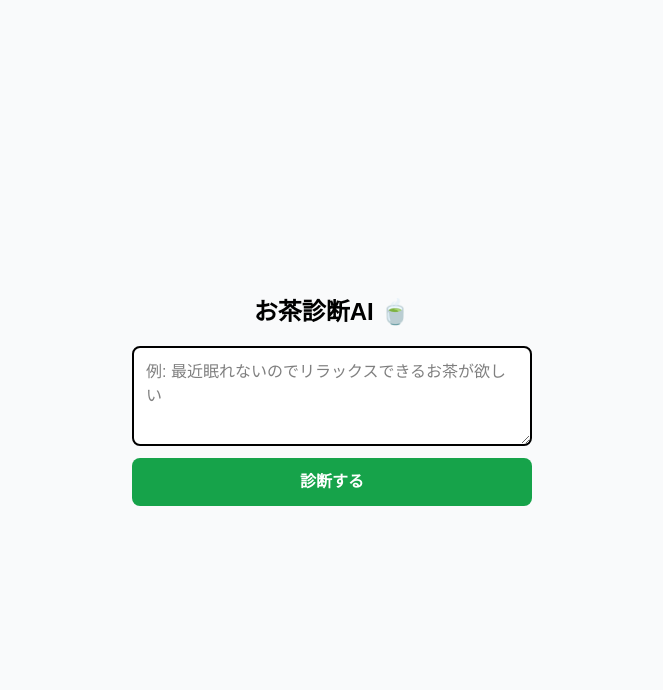
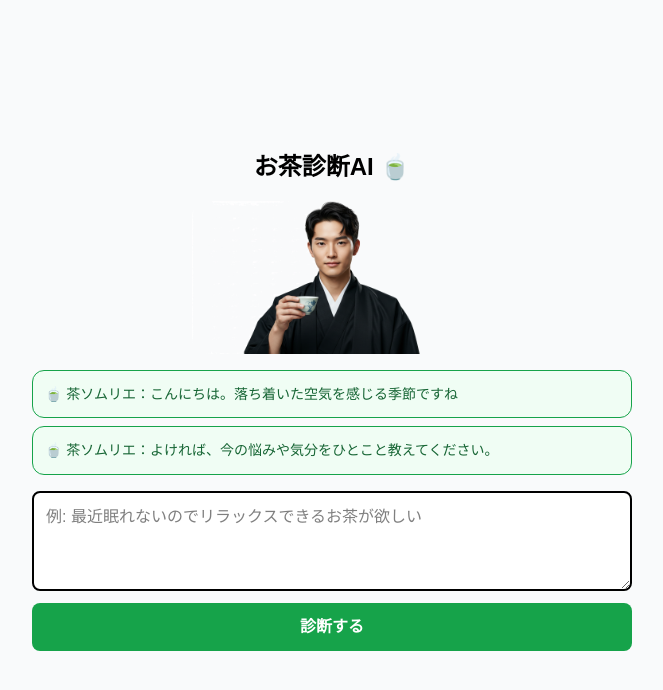
Before and after one commit to temasamo/tea-diagnosis, a Next.js app: page /tea/diagnosis in a window 1280 px wide. Shown: the top 690 px of the page, without its empty margins (308-971 px from the left). Built offline with nearby package versions, Linux system fonts and the light colour scheme.

Commit message:
Update tea diagnosis app: Improve UI and functionality

```diff
--- a/src/app/tea/diagnosis/page.tsx
+++ b/src/app/tea/diagnosis/page.tsx
@@ -1,12 +1,47 @@
 "use client";
 
-import { useState } from "react";
+import { useEffect, useMemo, useState } from "react";
 import Image from "next/image";
+
+/** 季節と時間帯から軽い挨拶を生成 */
+function useSeasonalGreeting() {
+  const now = new Date();
+  const month = now.getMonth() + 1;
+  const hour = now.getHours();
+
+  let timeGreeting = "こんにちは";
+  if (hour >= 5 && hour < 12) timeGreeting = "おはようございます";
+  else if (hour >= 12 && hour < 17) timeGreeting = "こんにちは";
+  else if (hour >= 17 && hour < 23) timeGreeting = "こんばんは";
+  else timeGreeting = "遅くまでお疲れさまです";
+
+  let seasonHint = "";
+  if (month >= 3 && month <= 5) seasonHint = "春の空気を少し感じますね";
+  else if (month >= 6 && month <= 8) seasonHint = "暑さに少し疲れやすい時期ですね";
+  else if (month >= 9 && month <= 11) seasonHint = "落ち着いた空気を感じる季節ですね";
+  else seasonHint = "体が冷えやすい季節ですね";
+
+  return `${timeGreeting}。${seasonHint}`;
+}
 
 export default function DiagnosisPage() {
   const [input, setInput] = useState("");
   const [result, setResult] = useState<string | null>(null);
   const [loading, setLoading] = useState(false);
+
+  // 会話用ステート
+  const [showFirstLine, setShowFirstLine] = useState(true);
+  const [showSecondLine, setShowSecondLine] = useState(false);
+
+  const greeting = useMemo(() => useSeasonalGreeting(), []);
+
+  useEffect(() => {
+    // 2秒後に次のセリフを表示
+    const timer = setTimeout(() => {
+      setShowSecondLine(true);
+    }, 2000);
+    return () => clearTimeout(timer);
+  }, []);
 
   const handleSubmit = async (e: React.FormEvent) => {
     e.preventDefault();
@@ -54,11 +89,67 @@ export default function DiagnosisPage() {
         お茶診断AI 🍵
       </h1>
 
+      {/* キャラ画像を大きく */}
+      <div style={{ marginBottom: "16px" }}>
+        <Image
+          src="/teaAI.png"
+          alt="茶ソムリエ"
+          width={280} // 以前の約5倍
+          height={280}
+          style={{ borderRadius: "16px", objectFit: "contain" }}
+          priority
+        />
+      </div>
+
+      {/* 会話風の吹き出し */}
+      <div
+        style={{
+          display: "flex",
+          flexDirection: "column",
+          gap: "8px",
+          width: "100%",
+          maxWidth: "600px",
+          marginBottom: "16px",
+        }}
+      >
+        {showFirstLine && (
+          <div
+            style={{
+              backgroundColor: "#f0fdf4",
+              border: "1px solid #16a34a",
+              color: "#166534",
+              padding: "12px",
+              borderRadius: "12px",
+              lineHeight: 1.6,
+              fontSize: "14px",
+            }}
+          >
+            🍵 茶ソムリエ：{greeting}
+          </div>
+        )}
+        {showSecondLine && (
+          <div
+            style={{
+              backgroundColor: "#f0fdf4",
+              border: "1px solid #16a34a",
+              color: "#166534",
+              padding: "12px",
+              borderRadius: "12px",
+              lineHeight: 1.6,
+              fontSize: "14px",
+            }}
+          >
+            🍵 茶ソムリエ：よければ、今の悩みや気分をひとこと教えてください。
+          </div>
+        )}
+      </div>
+
+      {/* 入力フォーム */}
       <form
         onSubmit={handleSubmit}
         style={{
           width: "100%",
-          maxWidth: "400px",
+          maxWidth: "600px",
           display: "flex",
           flexDirection: "column",
           gap: "12px",
@@ -93,12 +184,14 @@ export default function DiagnosisPage() {
             fontSize: "16px",
             fontWeight: "bold",
             cursor: "pointer",
+            opacity: loading ? 0.7 : 1,
           }}
         >
           {loading ? "診断中..." : "診断する"}
         </button>
       </form>
 
+      {/* 診断結果（右横に立ち絵） */}
       {result && (
         <div
           style={{
@@ -110,7 +203,6 @@ export default function DiagnosisPage() {
             width: "100%",
           }}
         >
-          {/* 診断結果ボックス */}
           <div
             style={{
               flex: 1,
@@ -134,14 +226,13 @@ export default function DiagnosisPage() {
               style={{
                 color: "#000000",
                 whiteSpace: "pre-line",
-                lineHeight: "1.5",
+                lineHeight: "1.6",
               }}
             >
               {result}
             </p>
           </div>
 
-          {/* キャラ画像（右横に配置） */}
           <div style={{ flexShrink: 0 }}>
             <Image
               src="/teaAI.png"
```
